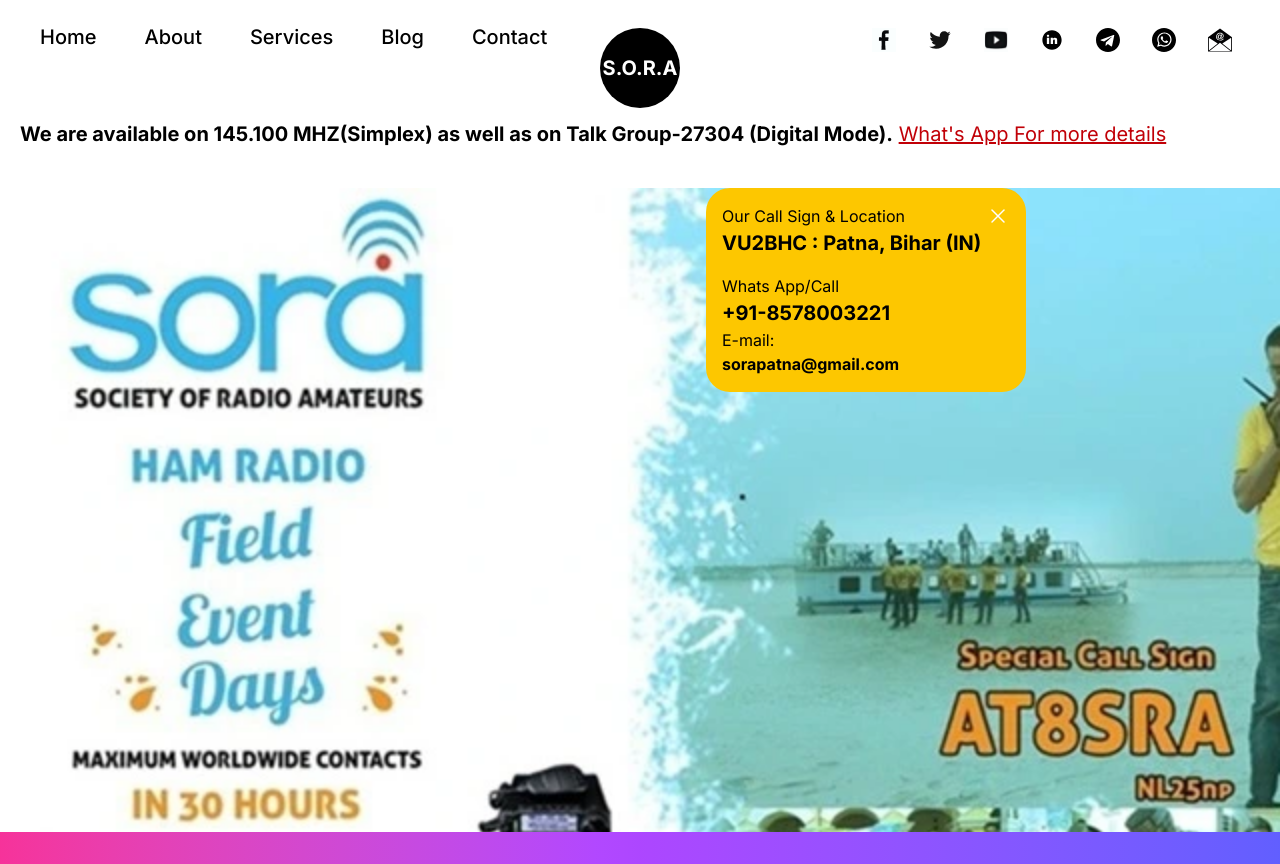
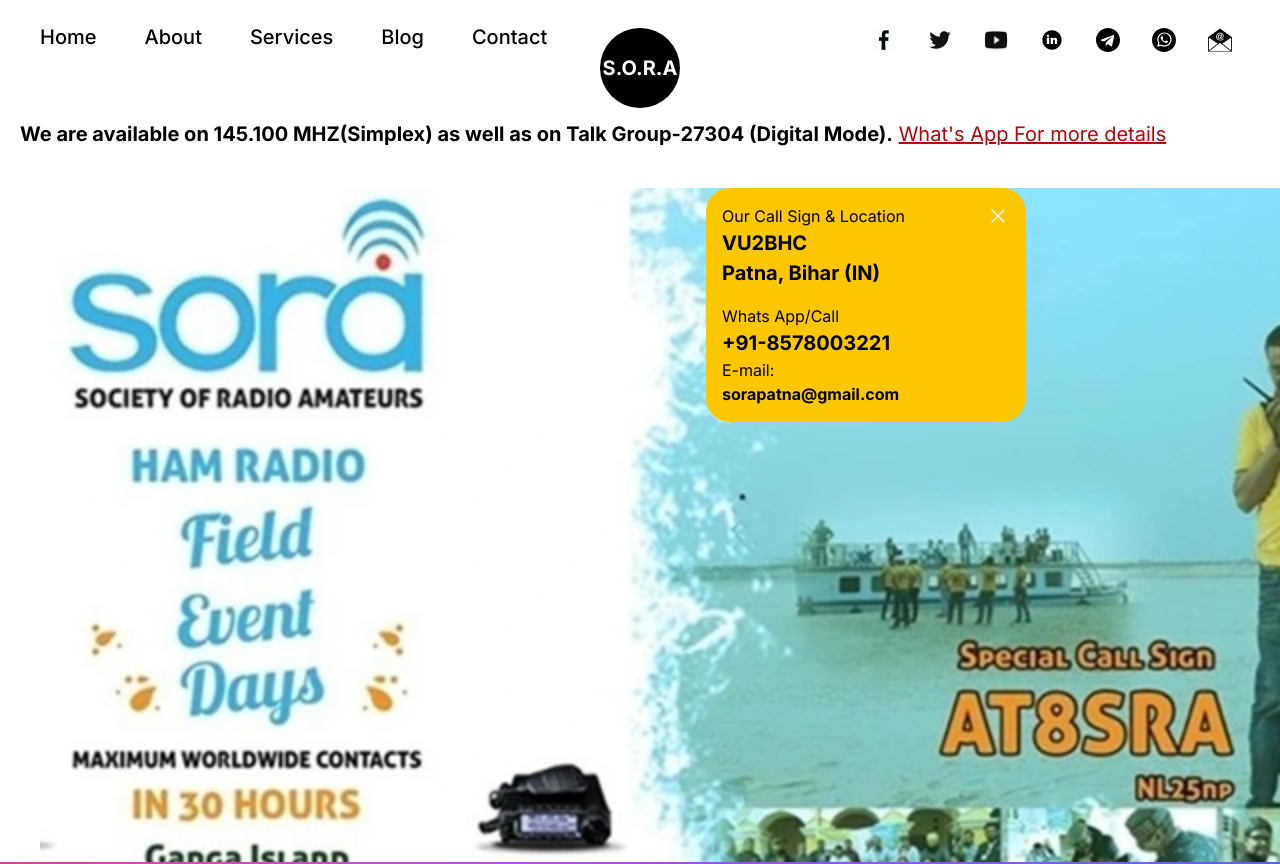
Before and after one commit to sorapatna/SORA-WEBSITE, a Next.js app: page / in a window 1280 px wide. Shown: the top 864 px of the page. Built offline with nearby package versions, Linux system fonts and the light colour scheme.

Commit message:
Update Hero.tsx

```diff
--- a/components/Hero.tsx
+++ b/components/Hero.tsx
@@ -25,7 +25,8 @@
               <p className="regular-16 text-black">Our Call Sign & Location</p>
               <Image src="/close.svg" alt="close" width={24} height={24} />
             </div>
-            <p className="bold-20 text-black">VU2BHC :  Patna, Bihar (IN)</p>
+            <p className="bold-20 text-black">VU2BHC</p>
+            <p className="bold-20 text-black">Patna, Bihar (IN)</p>
           </div>
 
           <div className="flex flex-col">
```
